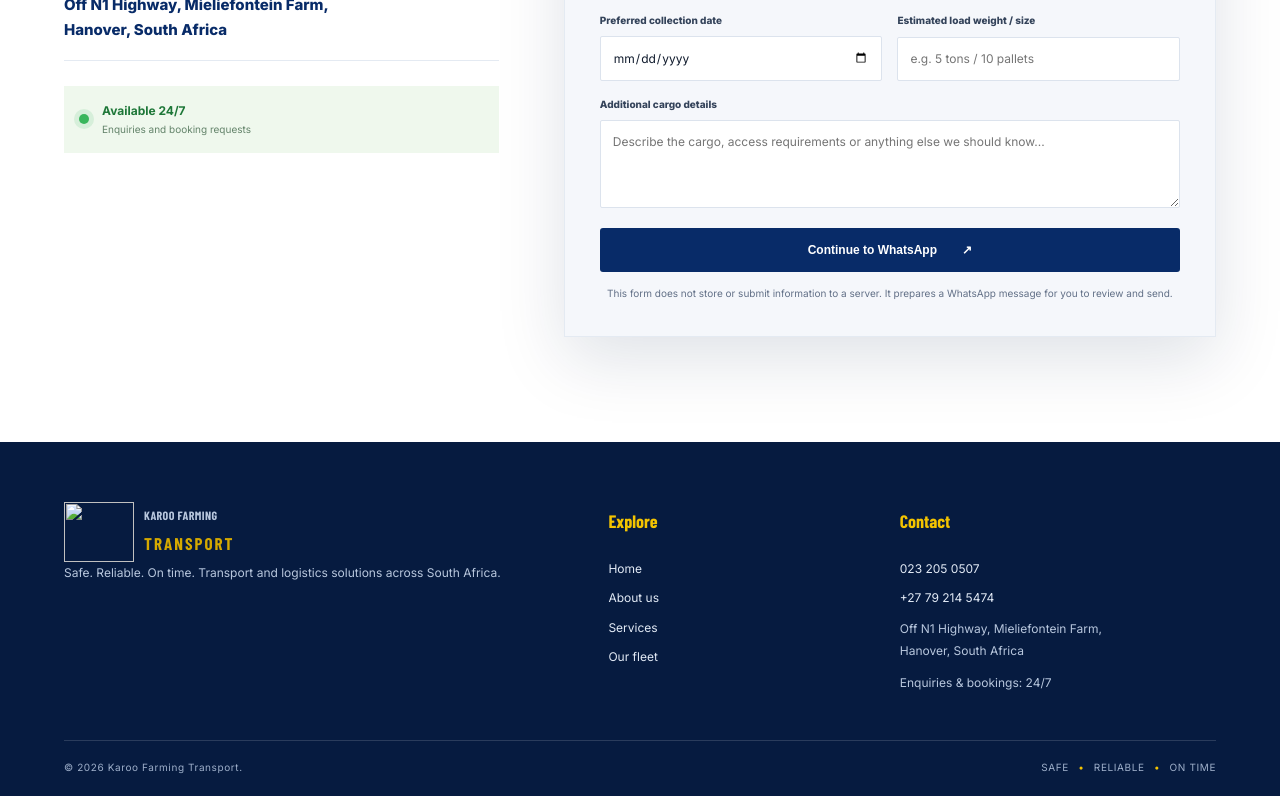
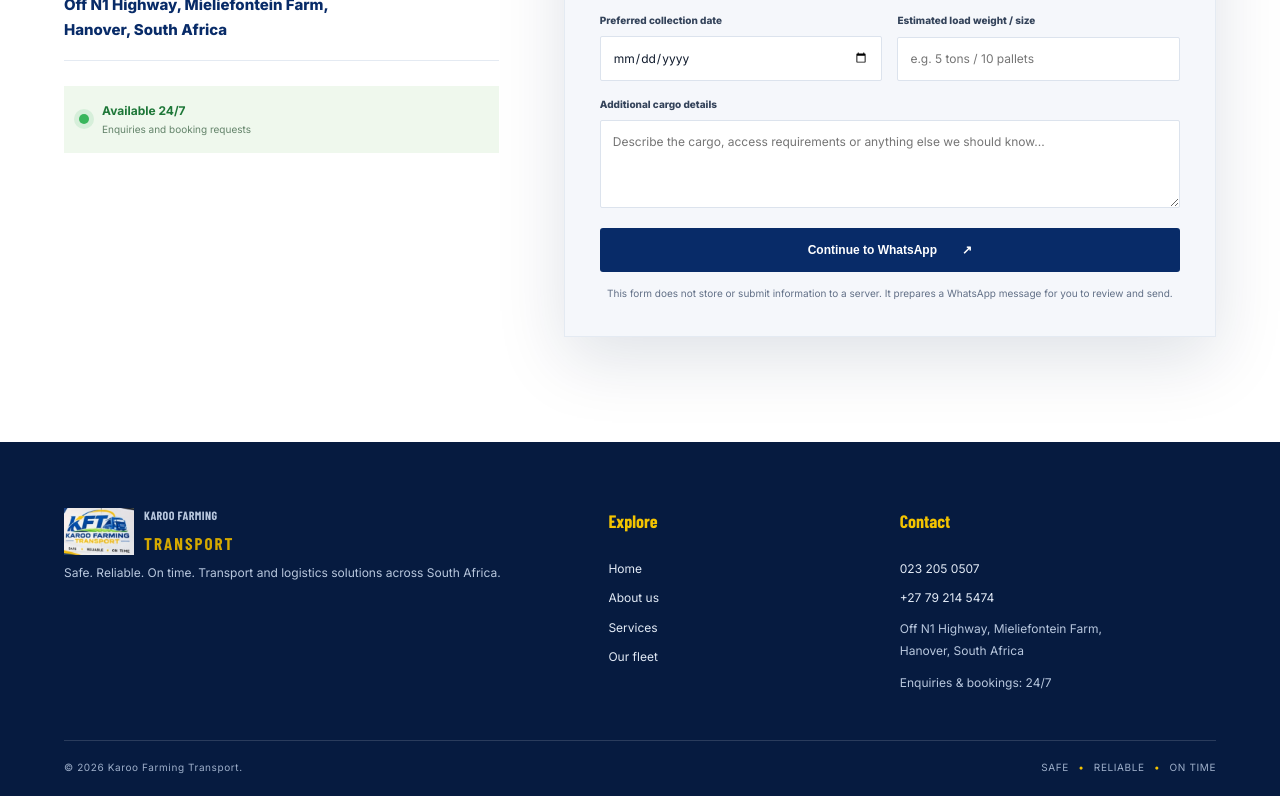
Before and after one commit to ngobenih45-maker/Karoo-Farming-Transport-, a plain HTML site: page contact.html in a window 1280 px wide. Shown: the part 1031-1827 px from the top of the page. Drawn offline with nearby package versions, Linux system fonts and the light colour scheme; files whose address does not match are found by name; a web font is replaced by a local one.

Commit message:
Fix logo source and update footer details
Updated logo image source and footer content for consistency.

```diff
--- a/contact.html
+++ b/contact.html
@@ -1,6 +1,6 @@
 <!DOCTYPE html>
 <html lang="en"><head><meta charset="UTF-8"><meta name="viewport" content="width=device-width, initial-scale=1"><meta name="description" content="Contact Karoo Farming Transport for transport quotes, bookings and freight enquiries. Available 24/7."><title>Contact & Get a Quote | Karoo Farming Transport</title><link rel="preconnect" href="https://fonts.googleapis.com"><link href="https://fonts.googleapis.com/css2?family=Barlow+Condensed:wght@500;600;700;800&family=Inter:wght@400;500;600;700;800&display=swap" rel="stylesheet"><link rel="stylesheet" href="style.css"></head>
-<body><header class="site-header"><a class="brand" href="index.html"><img src="assets/logo.jpg" alt="Karoo Farming Transport logo"><span><b>KAROO FARMING</b><strong>TRANSPORT</strong></span></a><button class="menu-toggle" aria-label="Open navigation" aria-expanded="false">☰</button><nav class="nav"><a href="index.html">Home</a><a href="about.html">About</a><a href="services.html">Services</a><a href="fleet.html">Our Fleet</a><a class="active nav-cta" href="contact.html">Get a Quote</a></nav></header>
+<body><header class="site-header"><a class="brand" href="index.html"><img src="logo.jpg" alt="Karoo Farming Transport logo"><span><b>KAROO FARMING</b><strong>TRANSPORT</strong></span></a><button class="menu-toggle" aria-label="Open navigation" aria-expanded="false">☰</button><nav class="nav"><a href="index.html">Home</a><a href="about.html">About</a><a href="services.html">Services</a><a href="fleet.html">Our Fleet</a><a class="active nav-cta" href="contact.html">Get a Quote</a></nav></header>
 <main><section class="page-hero"><div class="container"><div class="eyebrow"><span></span> WE'RE READY TO HEAR FROM YOU</div><h1>Let's move <em>your load.</em></h1><p>Send your transport details and start a conversation with our team.</p></div></section>
 <section class="section contact-section"><div class="container contact-grid"><div class="contact-info"><div class="section-label">GET IN TOUCH</div><h2>Tell us what<br><span>you need moved.</span></h2><p>For a quicker quote, include your collection point, delivery destination, cargo description, approximate weight or dimensions and preferred date.</p><div class="contact-method"><span>PHONE / OFFICE</span><a href="tel:0232050507">023 205 0507</a></div><div class="contact-method"><span>WHATSAPP / MOBILE</span><a href="https://wa.me/27792145474" target="_blank" rel="noopener">+27 79 214 5474 ↗</a></div><div class="contact-method"><span>LOCATION</span><b>Off N1 Highway, Mieliefontein Farm,<br>Hanover, South Africa</b></div><div class="availability"><i></i><div><b>Available 24/7</b><span>Enquiries and booking requests</span></div></div></div>
 <form class="quote-form" id="quoteForm"><div class="form-top"><span>TRANSPORT ENQUIRY</span><b>Request a quote <i>↗</i></b><small>Complete the details below. Your request will open in WhatsApp for sending.</small></div>
@@ -11,4 +11,4 @@
 <div class="form-row"><label>Preferred collection date<input name="date" type="date"></label><label>Estimated load weight / size<input name="weight" placeholder="e.g. 5 tons / 10 pallets"></label></div>
 <label>Additional cargo details<textarea name="details" rows="4" placeholder="Describe the cargo, access requirements or anything else we should know..."></textarea></label>
 <button class="btn btn-blue form-submit" type="submit">Continue to WhatsApp <span>↗</span></button><p class="form-note">This form does not store or submit information to a server. It prepares a WhatsApp message for you to review and send.</p></form></div></section></main>
-<footer class="footer"><div class="container footer-grid"><div><a class="brand footer-brand" href="index.html"><img src="assets/logo.jpg" alt=""><span><b>KAROO FARMING</b><strong>TRANSPORT</strong></span></a><p>Safe. Reliable. On time. Transport and logistics solutions across South Africa.</p></div><div><h4>Explore</h4><a href="index.html">Home</a><a href="about.html">About us</a><a href="services.html">Services</a><a href="fleet.html">Our fleet</a></div><div><h4>Contact</h4><a href="tel:0232050507">023 205 0507</a><a href="tel:+27792145474">+27 79 214 5474</a><span>Off N1 Highway, Mieliefontein Farm,<br>Hanover, South Africa</span><span>Enquiries & bookings: 24/7</span></div></div><div class="container footer-bottom"><span>© <span id="year"></span> Karoo Farming Transport.</span><span>SAFE <i>•</i> RELIABLE <i>•</i> ON TIME</span></div></footer><a class="whatsapp-float" href="#" data-wa="Hello Karoo Farming Transport. I would like to make a booking enquiry." aria-label="Chat on WhatsApp">☏</a><script src="script.js"></script></body></html>
+<footer class="footer"><div class="container footer-grid"><div><a class="brand footer-brand" href="index.html"><img src="logo.jpg" alt=""><span><b>KAROO FARMING</b><strong>TRANSPORT</strong></span></a><p>Safe. Reliable. On time. Transport and logistics solutions across South Africa.</p></div><div><h4>Explore</h4><a href="index.html">Home</a><a href="about.html">About us</a><a href="services.html">Services</a><a href="fleet.html">Our fleet</a></div><div><h4>Contact</h4><a href="tel:0232050507">023 205 0507</a><a href="tel:+27792145474">+27 79 214 5474</a><span>Off N1 Highway, Mieliefontein Farm,<br>Hanover, South Africa</span><span>Enquiries & bookings: 24/7</span></div></div><div class="container footer-bottom"><span>© <span id="year"></span> Karoo Farming Transport.</span><span>SAFE <i>•</i> RELIABLE <i>•</i> ON TIME</span></div></footer><a class="whatsapp-float" href="#" data-wa="Hello Karoo Farming Transport. I would like to make a booking enquiry." aria-label="Chat on WhatsApp">☏</a><script src="script.js"></script></body></html>
```
